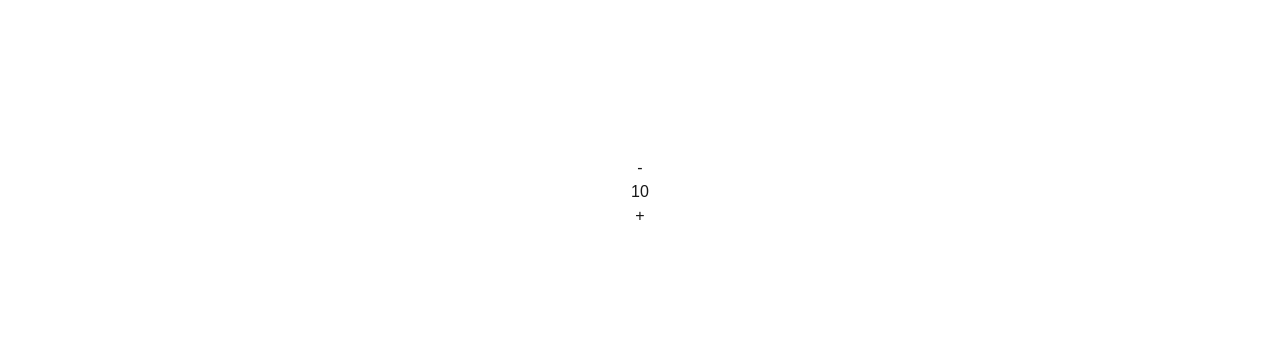
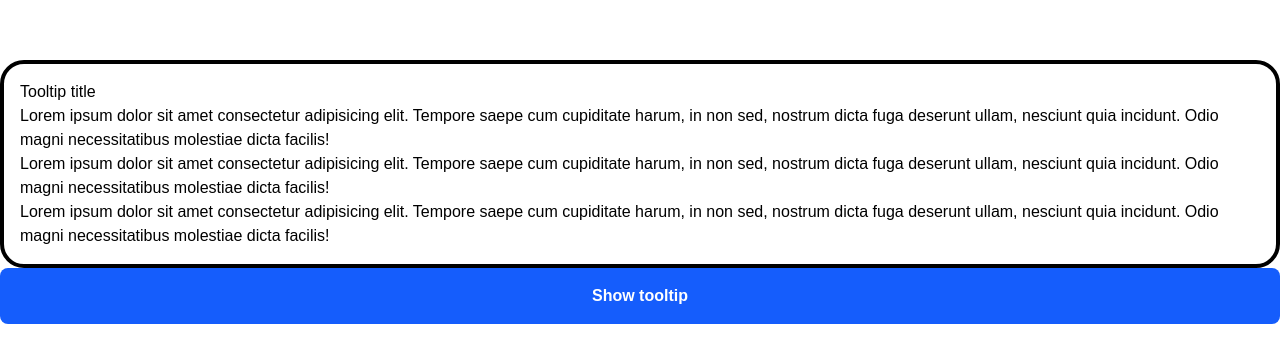
Before and after one commit to munrhalls/training-grounds, a Next.js app: page / in a window 1280 px wide. Shown: the part 208-570 px from the top of the page. Built offline with nearby package versions, Linux system fonts and the light colour scheme.

Commit message:
exercise C1.1.

```diff
--- a/app/Category 1 - Component Co-location and Encapsulation/1. The Single Feature Unit/ToggleAndDisplayUnit.tsx
+++ b/app/Category 1 - Component Co-location and Encapsulation/1. The Single Feature Unit/ToggleAndDisplayUnit.tsx
@@ -10,3 +10,21 @@
  * - Conditionally renders TooltipContent (with distinct style and close button) based on isTooltipVisible
  * - Ensure the entire Tooltip logic (trigger, state, content) is defined, managed, and exported from this single file
  */
+
+import { useState } from "react";
+
+const TooltipFeature = function () {
+  const [isTooltipVisible, setIsTooltipVisible] = useState(false);
+  return (
+    <div className="w-full h-screen grid place-content-center">
+      <div className=" border-black border-4 rounded-3xl text-black p-4">
+        <h1>Tooltip title</h1>
+        <p> Lorem ipsum dolor sit amet consectetur adipisicing elit. Tempore saepe cum cupiditate harum, in non sed, nostrum dicta fuga deserunt ullam, nesciunt quia incidunt. Odio magni necessitatibus molestiae dicta facilis! </p>
+        <p> Lorem ipsum dolor sit amet consectetur adipisicing elit. Tempore saepe cum cupiditate harum, in non sed, nostrum dicta fuga deserunt ullam, nesciunt quia incidunt. Odio magni necessitatibus molestiae dicta facilis! </p>
+        <p> Lorem ipsum dolor sit amet consectetur adipisicing elit. Tempore saepe cum cupiditate harum, in non sed, nostrum dicta fuga deserunt ullam, nesciunt quia incidunt. Odio magni necessitatibus molestiae dicta facilis! </p>
+      </div>
+      <button className="button-primary bg-blue-600 rounded-lg p-4 text-white font-black cursor-pointer">Show tooltip</button>
+    </div>
+  );
+};
+export default TooltipFeature;
--- a/app/page.tsx
+++ b/app/page.tsx
@@ -1,10 +1,11 @@
 "use client";
-import Test from "./test";
+
+import TooltipFeature from "./Category 1 - Component Co-location and Encapsulation/1. The Single Feature Unit/ToggleAndDisplayUnit";
 
 export default function Home() {
   return (
     <div>
-      <Test />
+      <TooltipFeature />
     </div>
   );
 }
```
